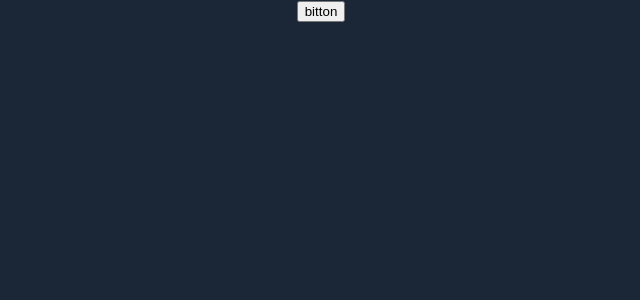
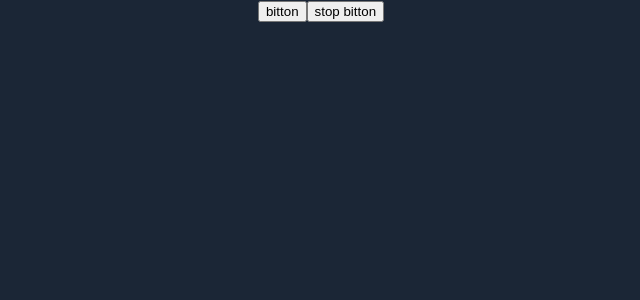
Before and after one commit to AleksandrSavage/KitS, a React (Vite) app in the folder frontend/: page / in a window 1280 px wide. Shown: the top 300 px of the page, without its empty margins (319-959 px from the left). Built offline with nearby package versions, Linux system fonts and the light colour scheme; a web font is replaced by a local one.

Commit message:
stop button added

```diff
--- a/frontend/src/App.tsx
+++ b/frontend/src/App.tsx
@@ -1,14 +1,19 @@
-import { PlayAudio } from "../wailsjs/go/main/App.js";
+import { PlayAudio, StopAudio } from "../wailsjs/go/main/App.js";
 
 const App = ()=> {
 
-const handleClick = async () => {
+const play = async () => {
         PlayAudio("test/audio-test.mp3");
+    };
+
+const stop = async () => {
+       StopAudio();
     };
 
 return (
     <div>
-        <button onClick={handleClick}>bitton</button>
+        <button onClick={play}>bitton</button>
+        <button onClick={stop}>stop bitton</button>
     </div>
 )
 }
--- a/frontend/wailsjs/go/main/App.d.ts
+++ b/frontend/wailsjs/go/main/App.d.ts
@@ -3,4 +3,4 @@
 
 export function PlayAudio(arg1:string):Promise<void>;
 
-export function StopSound():Promise<void>;
+export function StopAudio():Promise<void>;
--- a/frontend/wailsjs/go/main/App.js
+++ b/frontend/wailsjs/go/main/App.js
@@ -6,6 +6,6 @@ export function PlayAudio(arg1) {
   return window['go']['main']['App']['PlayAudio'](arg1);
 }
 
-export function StopSound() {
-  return window['go']['main']['App']['StopSound']();
+export function StopAudio() {
+  return window['go']['main']['App']['StopAudio']();
 }
```
Also changed, not shown: 1 other file (tests, documents, lock files or other folders).
